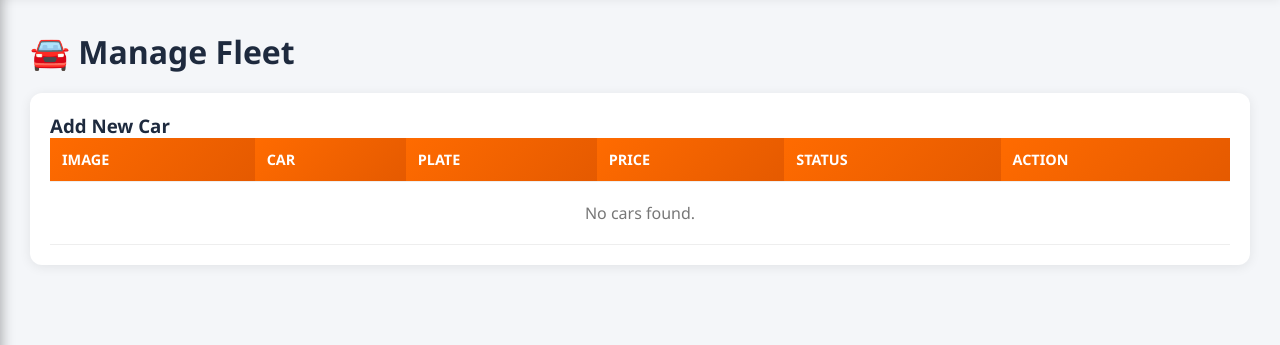
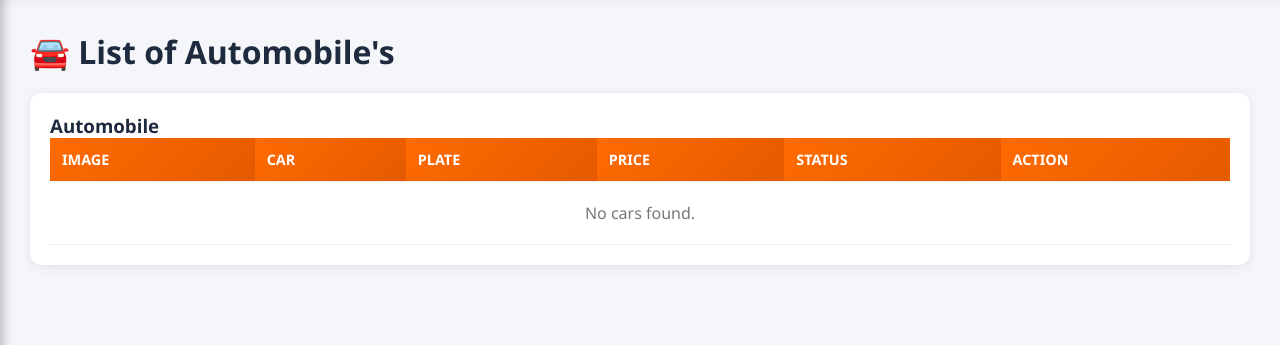
Before and after one commit to parejamarc17-max/group4, a PHP site: page /admin/car_list.php in a window 1280 px wide. Shown: the part 75-420 px from the top of the page. Run offline with PHP 8.4, Linux system fonts and the light colour scheme; a user stored in the database is signed in; tables that the repository leaves empty hold one stand-in row (values such as "Sample post").

Commit message:
admin folder
renamed some navigation for admin

```diff
--- a/admin/admin.php
+++ b/admin/admin.php
@@ -57,11 +57,11 @@ $recent_rentals = $stmt->fetchAll();
     <img src="../assets/images/download (4).jpg" class="profile-img" style="width:60px;height:60px;border-radius:50%;margin:10px auto;display:block;" alt="Admin">
     <h2>🚗 DRIVE ADMIN</h2>
     <a href="dashboard.php" class="btn-nav">📊 Dashboard</a>
-    <a href="car_list.php" class="btn-nav">🚘 List of Vehicle's</a>
+    <a href="car_list.php" class="btn-nav">🚘 Automobile</a>
     <a href="rentals.php" class="btn-nav">📅 Rentals</a>
     <a href="products.php" class="btn-nav">📦 Products</a>
     <a href="sales.php" class="btn-nav">💰 Sales</a>
-    <a href="users.php" class="btn-nav">👥 Users</a>
+    <a href="users.php" class="btn-nav">👥 Workers</a>
     <a href="pending_workers.php" class="btn-nav">👷 Pending Workers</a>
     <a href="../p_login/logout.php" class="btn-nav">🚪 Logout</a>
 </div>
--- a/admin/car_list.php
+++ b/admin/car_list.php
@@ -62,11 +62,11 @@ $error = '';
     <img src="../assets/images/download (4).jpg" class="profile-img" style="width:60px;height:60px;border-radius:50%;margin:10px auto;display:block;" alt="Admin">
     <h2>🚗 DRIVE ADMIN</h2>
     <a href="dashboard.php" class="btn-nav">📊 Dashboard</a>
-    <a href="car_list.php" class="btn-nav">🚘 List of Vehicle's</a>
+    <a href="car_list.php" class="btn-nav">🚘 Automobile</a>
     <a href="rentals.php" class="btn-nav">📅 Rentals</a>
     <a href="products.php" class="btn-nav">📦 Products</a>
     <a href="sales.php" class="btn-nav">💰 Sales</a>
-    <a href="users.php" class="btn-nav">👥 Users</a>
+    <a href="users.php" class="btn-nav">👥 Workers</a>
     <a href="pending_workers.php" class="btn-nav">👷 Pending Workers</a>
     <a href="../p_login/logout.php" class="btn-nav">🚪 Logout</a>
 </div>
@@ -75,10 +75,10 @@ $error = '';
 
 <div class="dashboard">
     <div class="main">
-        <h1>🚘 Manage Fleet</h1>
+        <h1>🚘 List of Automobile's</h1>
 
         <div class="form-container">
-            <h3>Add New Car</h3>
+            <h3>Automobile</h3>
 
             <?php if ($success): ?>
                 <div class="alert-success"><?= htmlspecialchars($success) ?></div>
--- a/admin/dashboard.php
+++ b/admin/dashboard.php
@@ -52,11 +52,11 @@ $total_users = $stmt->fetch()['count'];
     <img src="../assets/images/download (4).jpg" class="profile-img" style="width:60px;height:60px;border-radius:50%;margin:10px auto;display:block;">
     <h2>🚗 DRIVE ADMIN</h2>
     <a href="dashboard.php" class="btn-nav">📊 Dashboard</a>
-    <a href="car_list.php" class="btn-nav">🚘 List of Vehicle's</a>
+    <a href="car_list.php" class="btn-nav">🚘 Automobile</a>
     <a href="rentals.php" class="btn-nav">📅 Rentals</a>
     <a href="products.php" class="btn-nav">📦 Products</a>
     <a href="sales.php" class="btn-nav">💰 Sales</a>
-    <a href="users.php" class="btn-nav">👥 Users</a>
+    <a href="users.php" class="btn-nav">👥 Workers</a>
     <a href="pending_workers.php" class="btn-nav">👷 Pending Workers</a>
     <a href="../p_login/logout.php" class="btn-nav">🚪 Logout</a>
 </div>
--- a/admin/pending_workers.php
+++ b/admin/pending_workers.php
@@ -61,11 +61,11 @@ $applications = $stmt->fetchAll();
     <img src="../assets/images/download (4).jpg" class="profile-img" style="width:60px;height:60px;border-radius:50%;margin:10px auto;display:block;" alt="Admin">
     <h2>🚗 DRIVE ADMIN</h2>
     <a href="dashboard.php" class="btn-nav">📊 Dashboard</a>
-    <a href="car_list.php" class="btn-nav">🚘 List of Vehicle's</a>
+    <a href="car_list.php" class="btn-nav">🚘 Automobile</a>
     <a href="rentals.php" class="btn-nav">📅 Rentals</a>
     <a href="products.php" class="btn-nav">📦 Products</a>
     <a href="sales.php" class="btn-nav">💰 Sales</a>
-    <a href="users.php" class="btn-nav">👥 Users</a>
+    <a href="users.php" class="btn-nav">👥 Workers</a>
     <a href="pending_workers.php" class="btn-nav">👷 Pending Workers</a>
     <a href="../p_login/logout.php" class="btn-nav">🚪 Logout</a>
 </div>
--- a/admin/products.php
+++ b/admin/products.php
@@ -65,11 +65,11 @@ $products = $pdo->query("SELECT * FROM products ORDER BY id DESC")->fetchAll();
     <img src="../assets/images/download (4).jpg" class="profile-img" style="width:60px;height:60px;border-radius:50%;margin:10px auto;display:block;" alt="Admin">
     <h2>🚗 DRIVE ADMIN</h2>
     <a href="dashboard.php" class="btn-nav">📊 Dashboard</a>
-    <a href="car_list.php" class="btn-nav">🚘 List of Vehicle's</a>
+    <a href="car_list.php" class="btn-nav">🚘 Automobile</a>
     <a href="rentals.php" class="btn-nav">📅 Rentals</a>
     <a href="products.php" class="btn-nav">📦 Products</a>
     <a href="sales.php" class="btn-nav">💰 Sales</a>
-    <a href="users.php" class="btn-nav">👥 Users</a>
+    <a href="users.php" class="btn-nav">👥 Workers</a>
     <a href="pending_workers.php" class="btn-nav">👷 Pending Workers</a>
     <a href="../p_login/logout.php" class="btn-nav">🚪 Logout</a>
 </div>
--- a/admin/rentals.php
+++ b/admin/rentals.php
@@ -188,11 +188,11 @@ tr:hover {
     <img src="../assets/images/download (4).jpg" class="profile-img" style="width:60px;height:60px;border-radius:50%;margin:10px auto;display:block;" alt="Admin">
     <h2>🚗 DRIVE ADMIN</h2>
     <a href="dashboard.php" class="btn-nav">📊 Dashboard</a>
-    <a href="car_list.php" class="btn-nav">🚘 List of Vehicle's</a>
+    <a href="car_list.php" class="btn-nav">🚘 Automobile</a>
     <a href="rentals.php" class="btn-nav">📅 Rentals</a>
     <a href="products.php" class="btn-nav">📦 Products</a>
     <a href="sales.php" class="btn-nav">💰 Sales</a>
-    <a href="users.php" class="btn-nav">👥 Users</a>
+    <a href="users.php" class="btn-nav">👥 Workers</a>
     <a href="pending_workers.php" class="btn-nav">👷 Pending Workers</a>
     <a href="../p_login/logout.php" class="btn-nav">🚪 Logout</a>
 </div>
--- a/admin/sales.php
+++ b/admin/sales.php
@@ -50,11 +50,11 @@ if ($_SERVER['REQUEST_METHOD'] === 'POST' && isset($_POST['add_sale'])) {
     <img src="../assets/images/download (4).jpg" class="profile-img" style="width:60px;height:60px;border-radius:50%;margin:10px auto;display:block;" alt="Admin">
     <h2>🚗 DRIVE ADMIN</h2>
     <a href="dashboard.php" class="btn-nav">📊 Dashboard</a>
-    <a href="car_list.php" class="btn-nav">🚘 List of Vehicle's</a>
+    <a href="car_list.php" class="btn-nav">🚘 Automobile</a>
     <a href="rentals.php" class="btn-nav">📅 Rentals</a>
     <a href="products.php" class="btn-nav">📦 Products</a>
     <a href="sales.php" class="btn-nav">💰 Sales</a>
-    <a href="users.php" class="btn-nav">👥 Users</a>
+    <a href="users.php" class="btn-nav">👥 Workers</a>
     <a href="pending_workers.php" class="btn-nav">👷 Pending Workers</a>
     <a href="../p_login/logout.php" class="btn-nav">🚪 Logout</a>
 </div>
--- a/admin/users.php
+++ b/admin/users.php
@@ -66,11 +66,11 @@ $users = $pdo->query("SELECT * FROM users ORDER BY id DESC")->fetchAll();
     <img src="../assets/images/download (4).jpg" class="profile-img" style="width:60px;height:60px;border-radius:50%;margin:10px auto;display:block;" alt="Admin">
     <h2>🚗 DRIVE ADMIN</h2>
     <a href="dashboard.php" class="btn-nav">📊 Dashboard</a>
-    <a href="car_list.php" class="btn-nav">🚘 List of Vehicle's</a>
+    <a href="car_list.php" class="btn-nav">🚘 Automobile</a>
     <a href="rentals.php" class="btn-nav">📅 Rentals</a>
     <a href="products.php" class="btn-nav">📦 Products</a>
     <a href="sales.php" class="btn-nav">💰 Sales</a>
-    <a href="users.php" class="btn-nav">👥 Users</a>
+    <a href="users.php" class="btn-nav">👥 Workers</a>
     <a href="pending_workers.php" class="btn-nav">👷 Pending Workers</a>
     <a href="../p_login/logout.php" class="btn-nav">🚪 Logout</a>
 </div>
```
